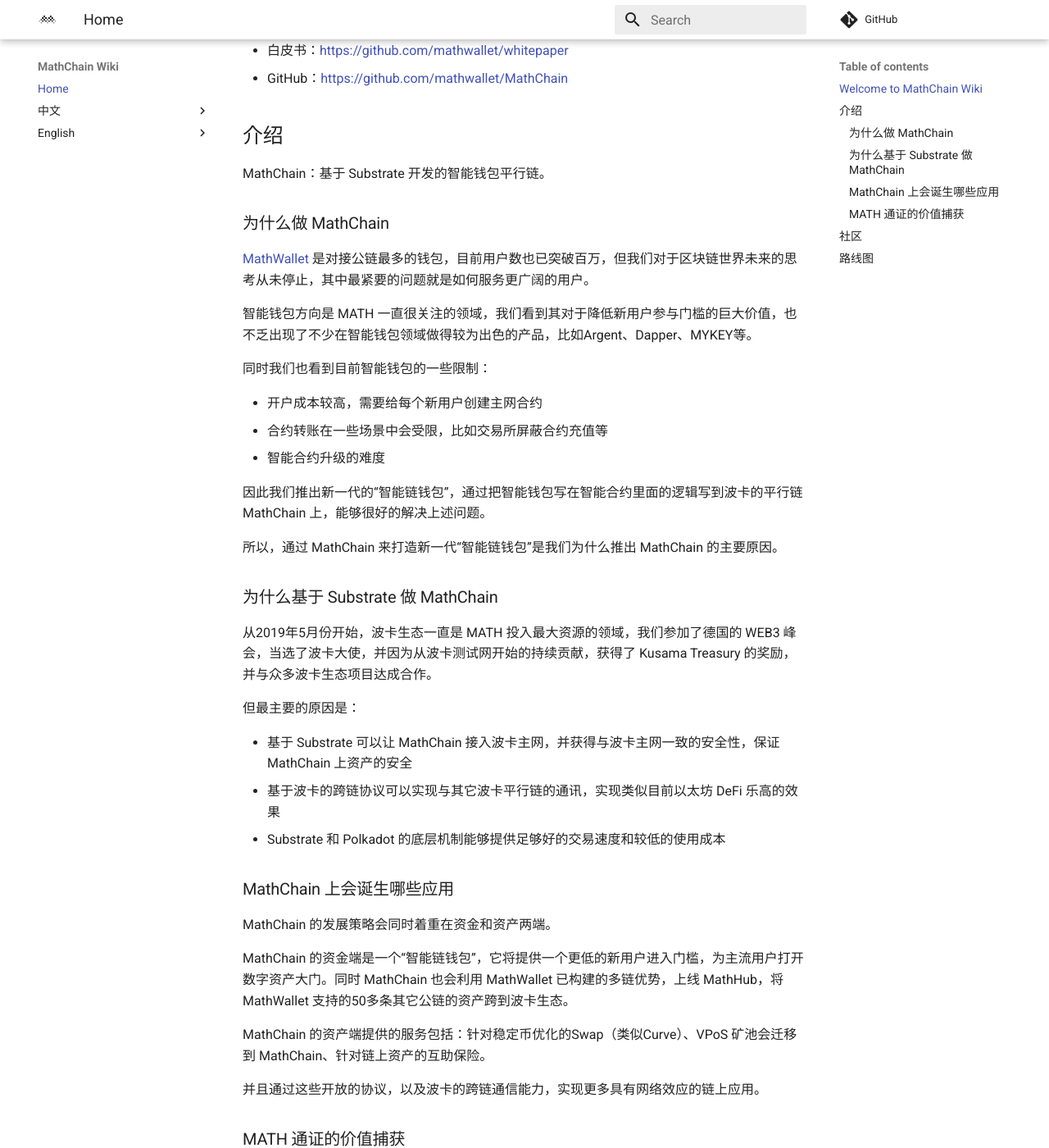
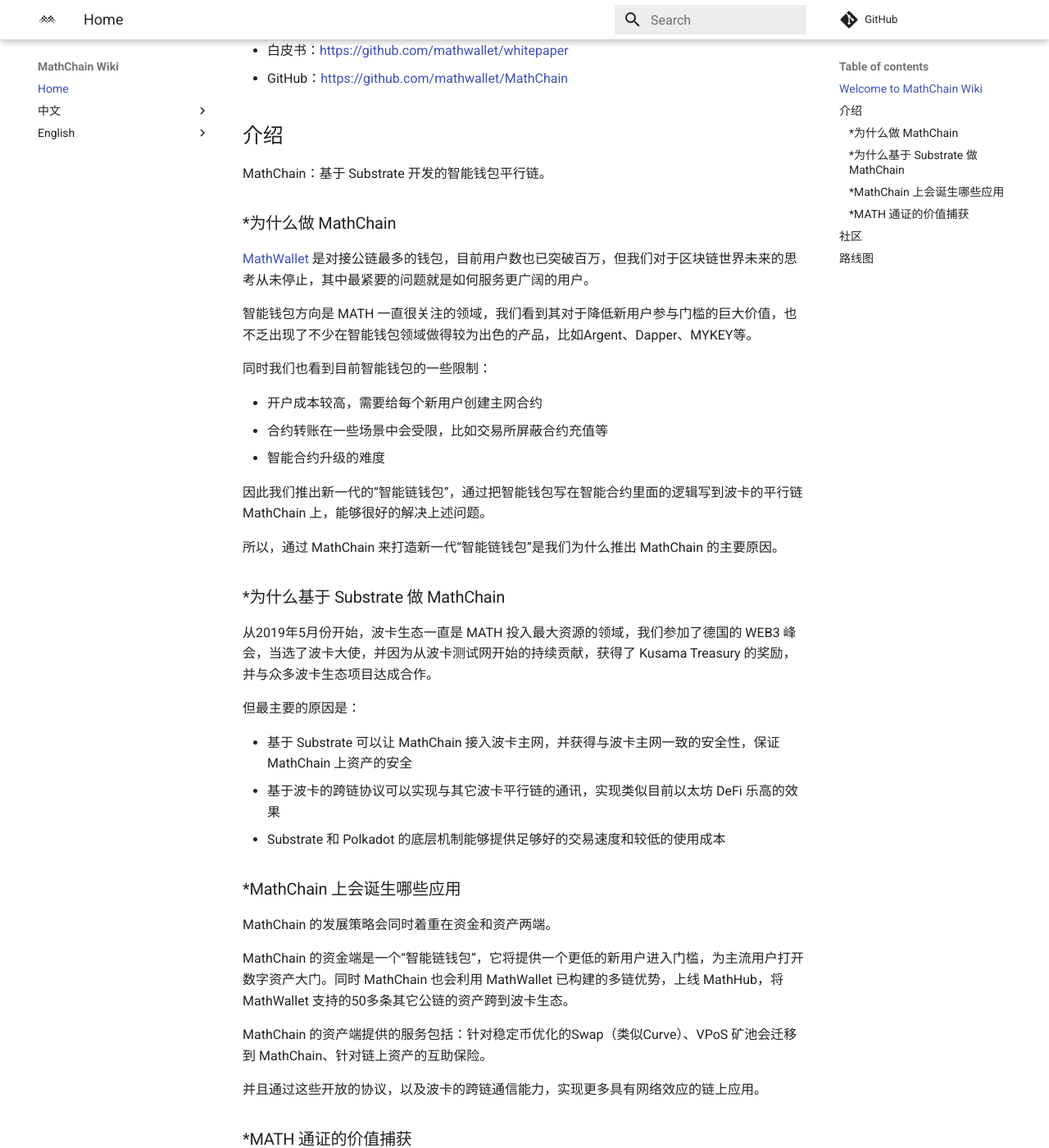
Before and after one commit to mathwallet/docs.mathchain.org, an MkDocs documentation site: the page built from docs/index.md, in a window 1280 px wide and 1400 px high, scrolled down 215 px. Shown: the whole window at 82% size. Built offline with MkDocs 1.6.1 and Material for MkDocs 9.7.7, drawn with Linux system fonts in a browser that asks for light colours; comment, search, counter and statistics services are not loaded.

```diff
--- a/docs/index.md
+++ b/docs/index.md
@@ -8,7 +8,7 @@
 
 MathChain：基于 Substrate 开发的智能钱包平行链。
 
-### 为什么做 MathChain
+### *为什么做 MathChain
 
 [MathWallet](https://mathwallet.org/zh-cn/) 是对接公链最多的钱包，目前用户数也已突破百万，但我们对于区块链世界未来的思考从未停止，其中最紧要的问题就是如何服务更广阔的用户。
 
@@ -24,7 +24,7 @@ MathChain：基于 Substrate 开发的智能钱包平行链。
 
 所以，通过 MathChain 来打造新一代“智能链钱包”是我们为什么推出 MathChain 的主要原因。
 
-### 为什么基于 Substrate 做 MathChain
+### *为什么基于 Substrate 做 MathChain
 
 从2019年5月份开始，波卡生态一直是 MATH 投入最大资源的领域，我们参加了德国的 WEB3 峰会，当选了波卡大使，并因为从波卡测试网开始的持续贡献，获得了 Kusama Treasury 的奖励，并与众多波卡生态项目达成合作。
 
@@ -34,7 +34,7 @@ MathChain：基于 Substrate 开发的智能钱包平行链。
 - 基于波卡的跨链协议可以实现与其它波卡平行链的通讯，实现类似目前以太坊 DeFi 乐高的效果
 - Substrate 和 Polkadot 的底层机制能够提供足够好的交易速度和较低的使用成本
 
-### MathChain 上会诞生哪些应用
+### *MathChain 上会诞生哪些应用
 
 MathChain 的发展策略会同时着重在资金和资产两端。
 
@@ -44,7 +44,7 @@ MathChain 的资产端提供的服务包括：针对稳定币优化的Swap（类
 
 并且通过这些开放的协议，以及波卡的跨链通信能力，实现更多具有网络效应的链上应用。
 
-### MATH 通证的价值捕获
+### *MATH 通证的价值捕获
 
 MATH 通证的价值捕获将在之前 MathWallet 的服务 MathVPoS, MathSwap, MathStaking 之外，新增 MathChain 的交易手续费场景，所有手续费会直接销毁。
 
```
